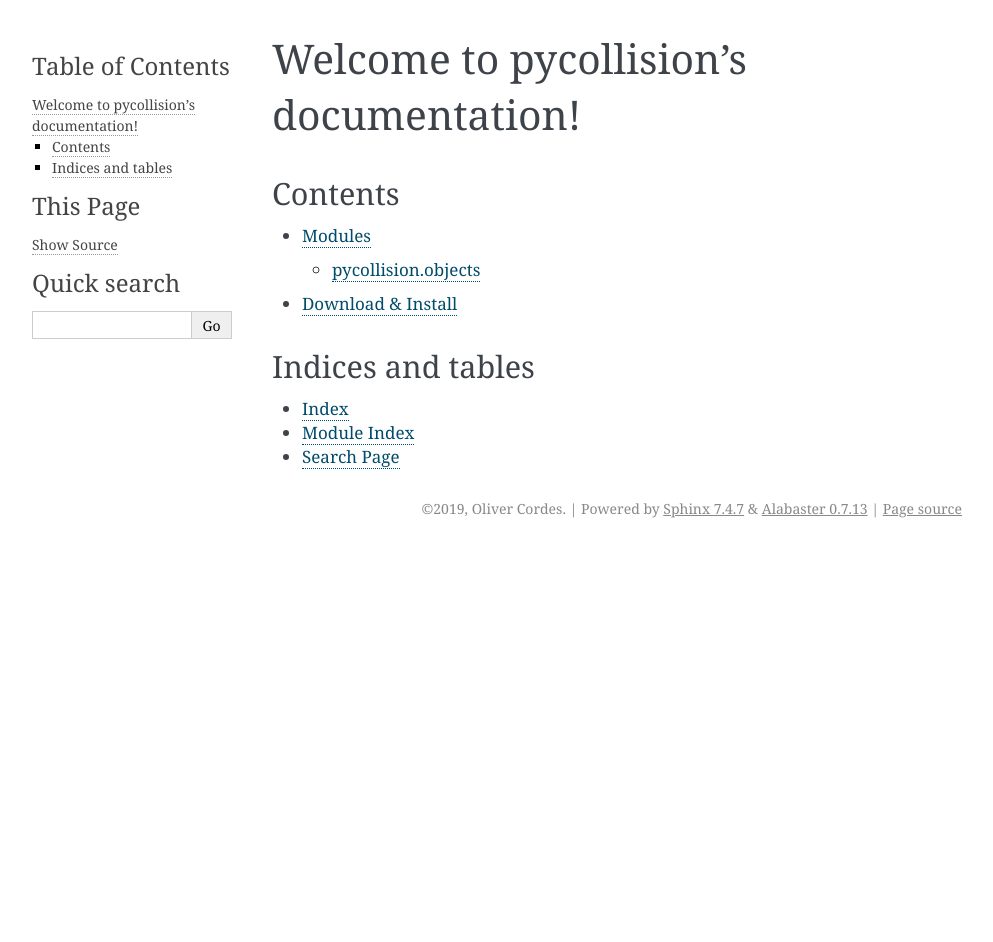
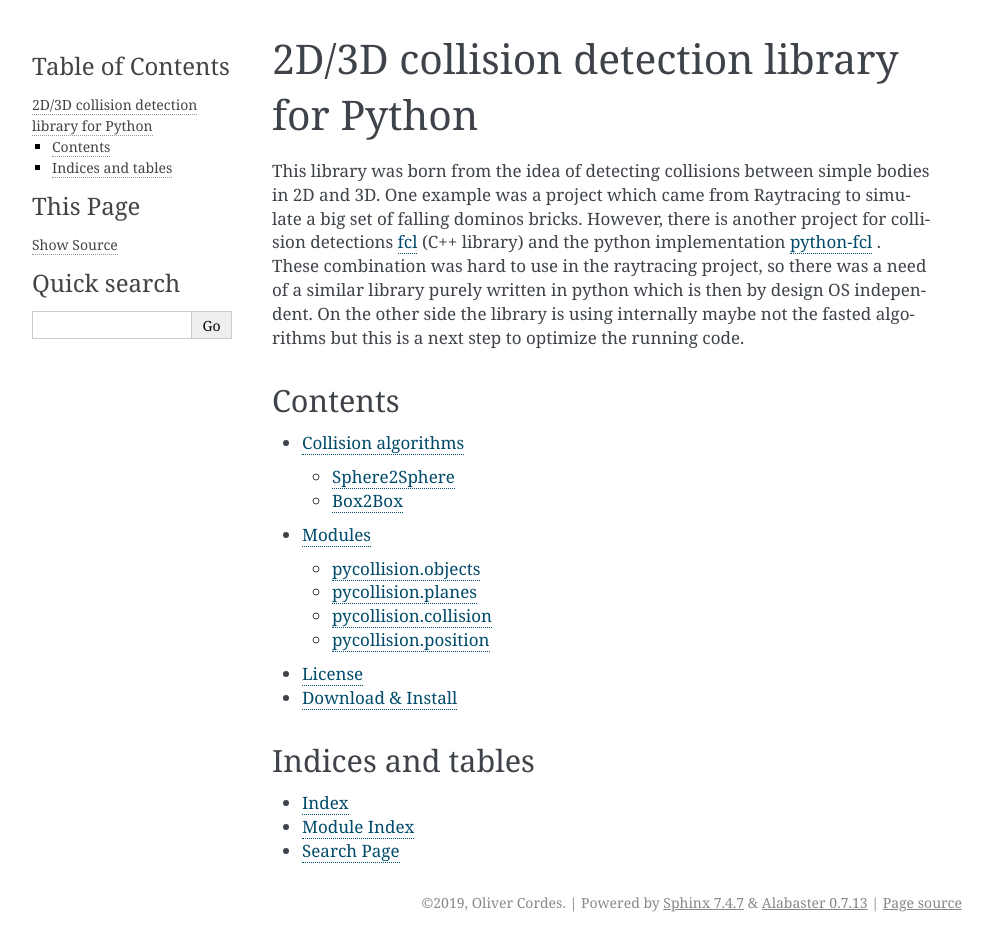
Before and after one commit to ocordes/pycollision, a Sphinx documentation site: the page built from docs/source/index.rst, in a window 1280 px wide. Shown: the whole page, without its empty margins (148-1141 px from the left). Built offline with Sphinx 7.4.7, drawn with Linux system fonts in a browser that asks for light colours; before the commit the page ends 900 px from its top, so only the background shows below that.

Commit message:
- do some new documentations

```diff
--- a/docs/source/conf.py
+++ b/docs/source/conf.py
@@ -16,6 +16,9 @@
 import os
 import sys
 sys.path.insert(0, os.path.abspath('../pycollision'))
+
+# bad patch, but it helps to load pycollision.collision ...
+import pycollision.objects
 
 
 # -- Project information -----------------------------------------------------
--- a/docs/source/index.rst
+++ b/docs/source/index.rst
@@ -3,16 +3,33 @@
    You can adapt this file completely to your liking, but it should at least
    contain the root `toctree` directive.
 
-Welcome to pycollision's documentation!
-=======================================
+2D/3D collision detection library for Python
+============================================
+
+
+This library was born from the idea of detecting collisions
+between simple bodies in 2D and 3D. One example was a project
+which came from Raytracing to simulate a big set of falling
+dominos bricks. However, there is another project for collision
+detections `fcl <https://github.com/flexible-collision-library/fcl>`_
+(C++ library) and the python implementation
+`python-fcl <https://github.com/BerkeleyAutomation/python-fcl/>`_ .
+These combination was hard to use in the raytracing project, so there
+was a need of a similar library purely written in python which is then
+by design OS independent. On the other side the library is using
+internally maybe not the fasted algorithms but this is a next step to
+optimize the running code.
+
 
 Contents
 ---------
 
 .. toctree::
-   :maxdepth: 2
+   :maxdepth: 3
 
+   collisions
    modules
+   license
    installation
 
 
--- a/docs/source/installation.rst
+++ b/docs/source/installation.rst
@@ -1,2 +1,4 @@
 Download & Install
 =====================
+
+TBD
--- /dev/null
+++ b/docs/source/license.rst
@@ -0,0 +1,4 @@
+License
+-------
+
+.. literalinclude:: ../../LICENSE
--- a/docs/source/modules.rst
+++ b/docs/source/modules.rst
@@ -5,3 +5,6 @@ Modules
    :maxdepth: 3
 
    modules/objects
+   modules/planes
+   modules/collision
+   modules/position
--- /dev/null
+++ b/docs/source/modules/position.rst
@@ -0,0 +1,5 @@
+pycollision.position
+--------------------
+
+.. automodule:: pycollision.position
+   :members:
```
Also changed, not shown: docs/source/collisions.rst (added, +43 -0 lines), 4 other files.
